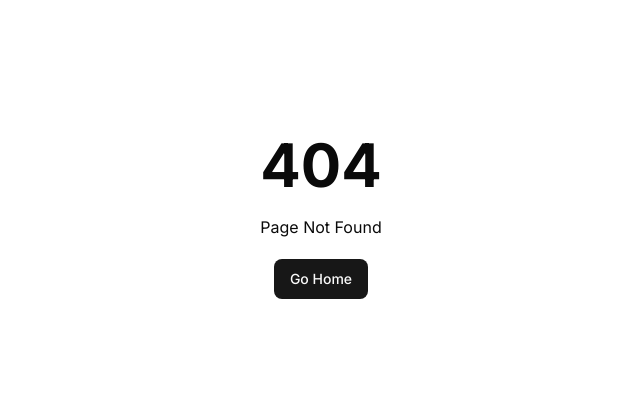
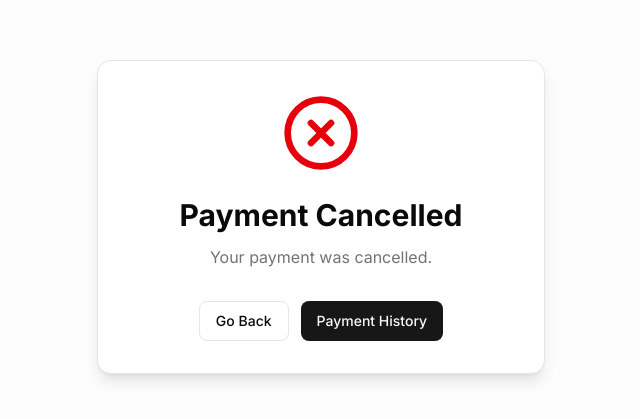
Before and after one commit to kawsaralidev/rent-nest-frontend, a Next.js app: page /payment/cancel in a window 1280 px wide. Before the commit this address had no page. Shown: the part 183-602 px from the top of the page, without its empty margins (319-959 px from the left). Built offline with nearby package versions, Linux system fonts and the light colour scheme.

Commit message:
redirect payment page

```diff
--- /dev/null
+++ b/app/payment/cancel/page.tsx
@@ -0,0 +1,36 @@
+"use client";
+
+import { useRouter } from "next/navigation";
+import { XCircle } from "lucide-react";
+
+import { Button } from "@/components/ui/button";
+
+export default function PaymentCancelPage() {
+  const router = useRouter();
+
+  return (
+    <div className="flex min-h-screen items-center justify-center bg-muted/30 px-4">
+      <div className="w-full max-w-md rounded-xl border bg-background p-8 text-center shadow-lg">
+        <XCircle className="mx-auto h-20 w-20 text-red-600" />
+
+        <h1 className="mt-6 text-3xl font-bold">Payment Cancelled</h1>
+
+        <p className="mt-3 text-muted-foreground">
+          Your payment was cancelled.
+        </p>
+
+        <div className="mt-8 flex justify-center gap-3">
+          <Button variant="outline" onClick={() => router.back()}>
+            Go Back
+          </Button>
+
+          <Button
+            onClick={() => router.push("/tenant-dashboard/payment-history")}
+          >
+            Payment History
+          </Button>
+        </div>
+      </div>
+    </div>
+  );
+}
--- /dev/null
+++ b/app/payment/success/page.tsx
@@ -0,0 +1,38 @@
+"use client";
+
+import { useEffect } from "react";
+import { useRouter } from "next/navigation";
+import { CheckCircle2 } from "lucide-react";
+import { toast } from "sonner";
+
+export default function PaymentSuccessPage() {
+  const router = useRouter();
+
+  useEffect(() => {
+    toast.success("Payment completed successfully.");
+
+    const timer = setTimeout(() => {
+      router.replace("/tenant-dashboard/payment-history");
+    }, 3000);
+
+    return () => clearTimeout(timer);
+  }, [router]);
+
+  return (
+    <div className="flex min-h-screen items-center justify-center bg-muted/30 px-4">
+      <div className="w-full max-w-md rounded-xl border bg-background p-8 text-center shadow-lg">
+        <CheckCircle2 className="mx-auto h-20 w-20 text-green-600" />
+
+        <h1 className="mt-6 text-3xl font-bold">Payment Successful</h1>
+
+        <p className="mt-3 text-muted-foreground">
+          Thank you for your payment.
+        </p>
+
+        <p className="mt-2 text-sm text-muted-foreground">
+          Redirecting to Payment History...
+        </p>
+      </div>
+    </div>
+  );
+}
```
